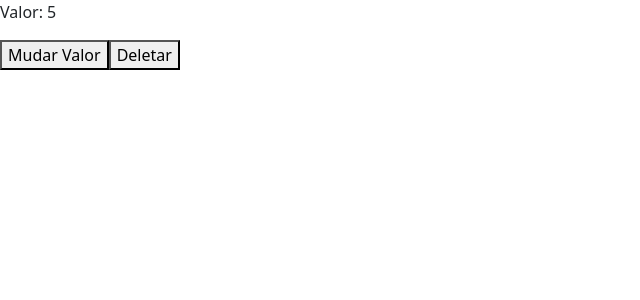
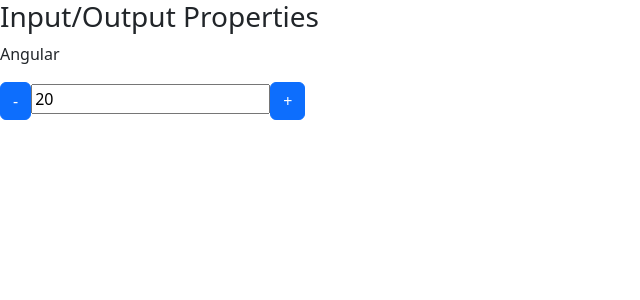
Before and after one commit to MatheusMeloN/Angular---Data-Binding, an Angular app: page / in a window 1280 px wide. Shown: the top 300 px of the page, without its empty margins (0-640 px from the left). Built offline with nearby package versions, Linux system fonts and the light colour scheme.

Commit message:
Aula - Acesso ao DOM e ao Template com ViewChild

```diff
--- a/src/app/app.html
+++ b/src/app/app.html
@@ -1,3 +1,4 @@
+<!--
 @if (!deletarCiclo) {
   <app-ciclo [valorInicial]="valor"></app-ciclo>
 } @else {
@@ -5,4 +6,6 @@
 }
 <button (click)="mudarValor()">Mudar Valor</button>
 <button (click)="destruirCiclo()">Deletar</button>
-<!--  app-data-binding></app-data-binding-->
+-->
+
+<app-data-binding></app-data-binding>
--- a/src/app/app.ts
+++ b/src/app/app.ts
@@ -4,8 +4,7 @@
 
 @Component({
   selector: 'app-root',
-  imports: [//DataBinding,
-    Ciclo],
+  imports: [DataBinding /*, Ciclo*/],
   templateUrl: './app.html',
   styleUrl: './app.scss'
 })
--- a/src/app/output-property/output-property.html
+++ b/src/app/output-property/output-property.html
@@ -1,5 +1,5 @@
 <div>
   <button class="btn btn-primary" (click)="decrementa()">-</button>
-  <input type="text" [value]="valor" readonly >
+  <input type="text" [value]="valor" readonly #campoInput>
   <button class="btn btn-primary" (click)="incrementa()">+</button>
 </div>
--- a/src/app/output-property/output-property.ts
+++ b/src/app/output-property/output-property.ts
@@ -1,4 +1,4 @@
-import { Component, EventEmitter, Input, Output } from '@angular/core';
+import { Component, ElementRef, EventEmitter, Input, Output, ViewChild } from '@angular/core';
 
 @Component({
   selector: 'contador',
@@ -13,13 +13,15 @@
 
   @Output() mudouValor = new EventEmitter();
 
+  @ViewChild('campoInput', ) campoValorInput!: ElementRef;
+
   incrementa() {
-    this.valor++;
+    this.campoValorInput.nativeElement.value++;
     this.mudouValor.emit({ novoValor: this.valor });
   }
 
   decrementa() {
-    this.valor--;
+    this.campoValorInput.nativeElement.value--;
     this.mudouValor.emit({ novoValor: this.valor });
   }
 
```
